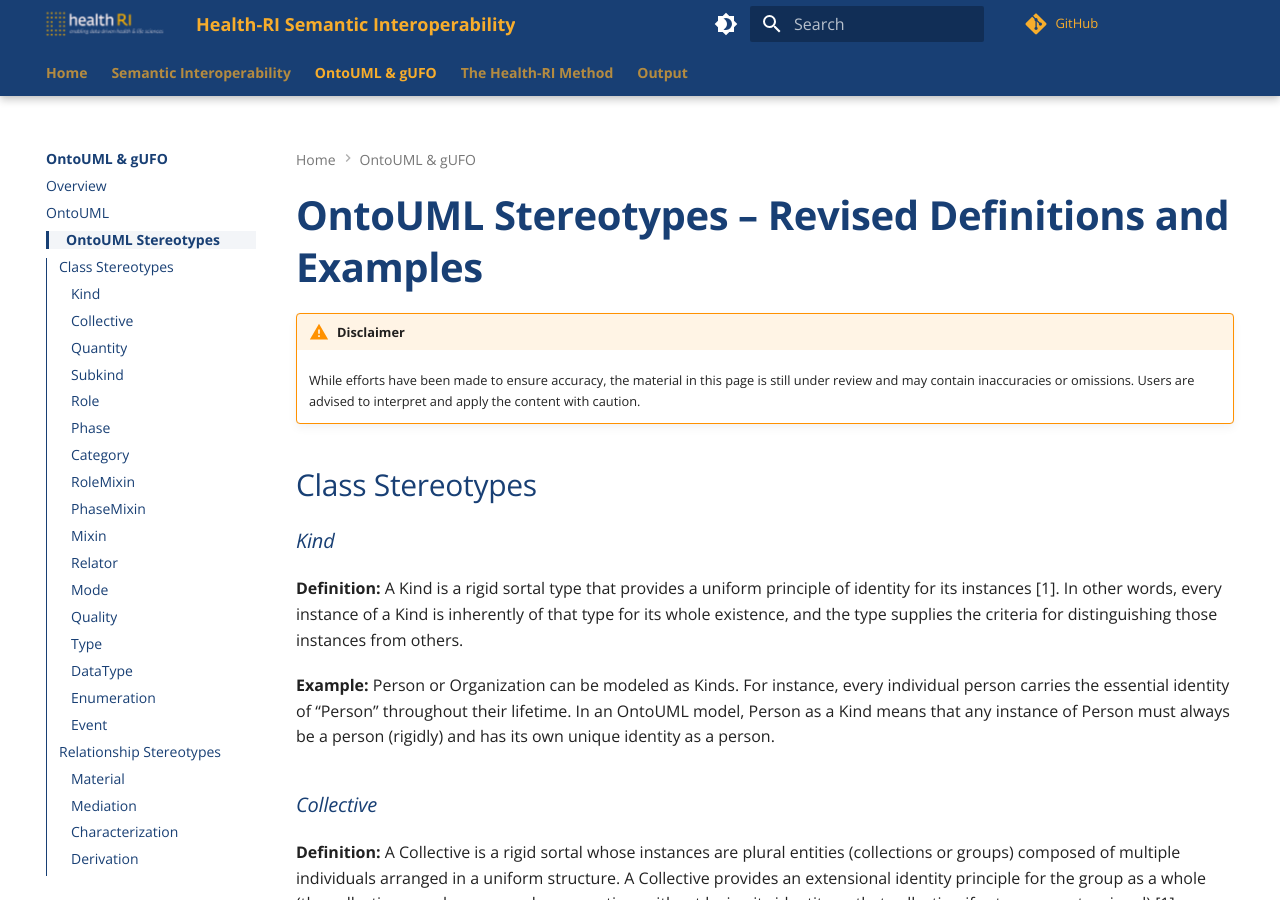
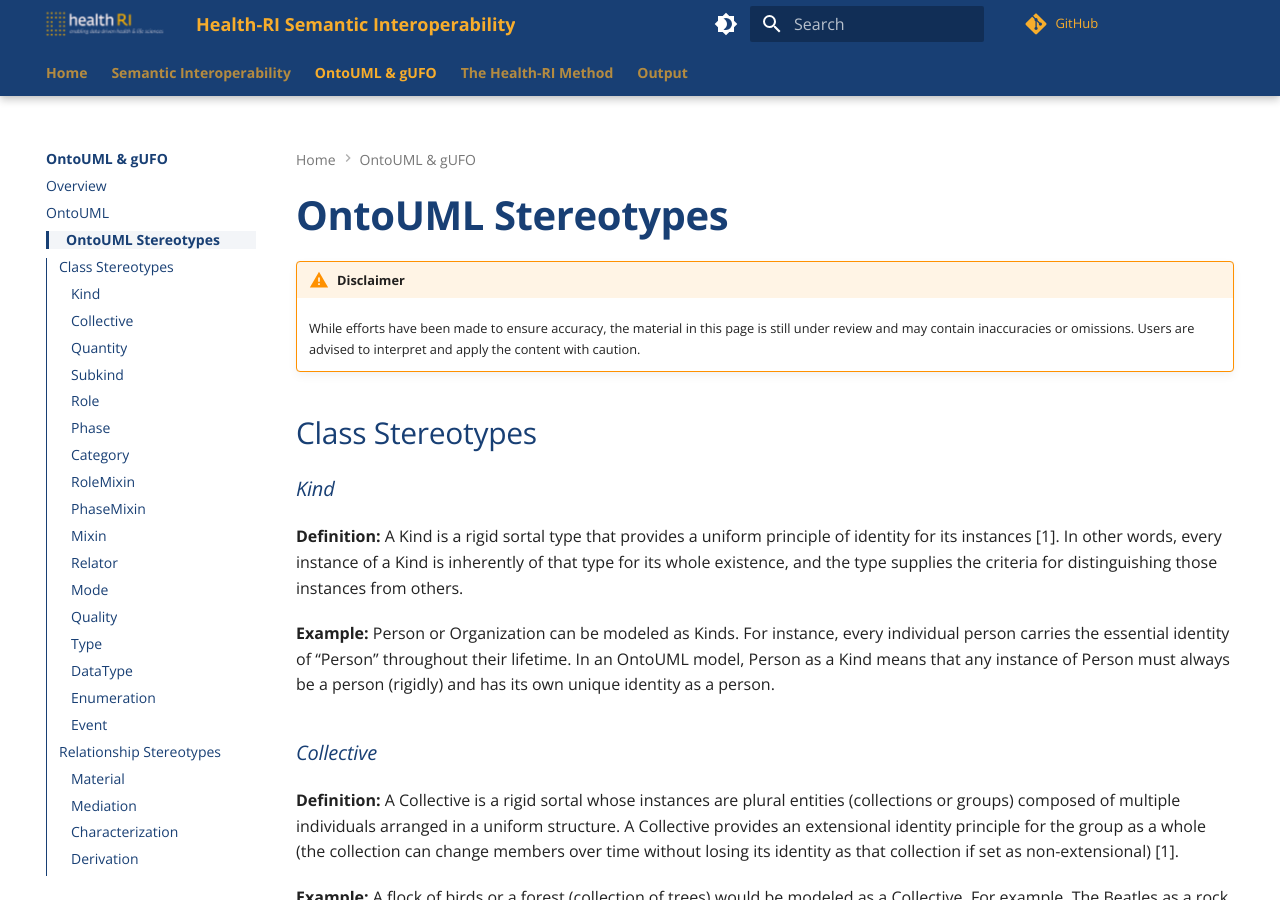
Before and after one commit to Health-RI/semantic-interoperability, an MkDocs documentation site: the page built from docs/ontouml-gufo/ontouml-stereotypes.md, in a window 1280 px wide and 900 px high. Built offline with MkDocs 1.6.1 and Material for MkDocs 9.7.7, drawn with Linux system fonts in a browser that asks for light colours; comment, search, counter and statistics services are not loaded.

Commit message:
docs(ontouml-stereotypes): simplify title
- Shortened page title from "OntoUML Stereotypes — Revised Definitions and Examples" to "OntoUML Stereotypes" for clarity and consistency.

```diff
--- a/docs/ontouml-gufo/ontouml-stereotypes.md
+++ b/docs/ontouml-gufo/ontouml-stereotypes.md
@@ -1,4 +1,4 @@
-# OntoUML Stereotypes – Revised Definitions and Examples
+# OntoUML Stereotypes
 
 !!! warning "Disclaimer"
     While efforts have been made to ensure accuracy, the material in this page is still under review and may contain inaccuracies or omissions. Users are advised to interpret and apply the content with caution.
```
